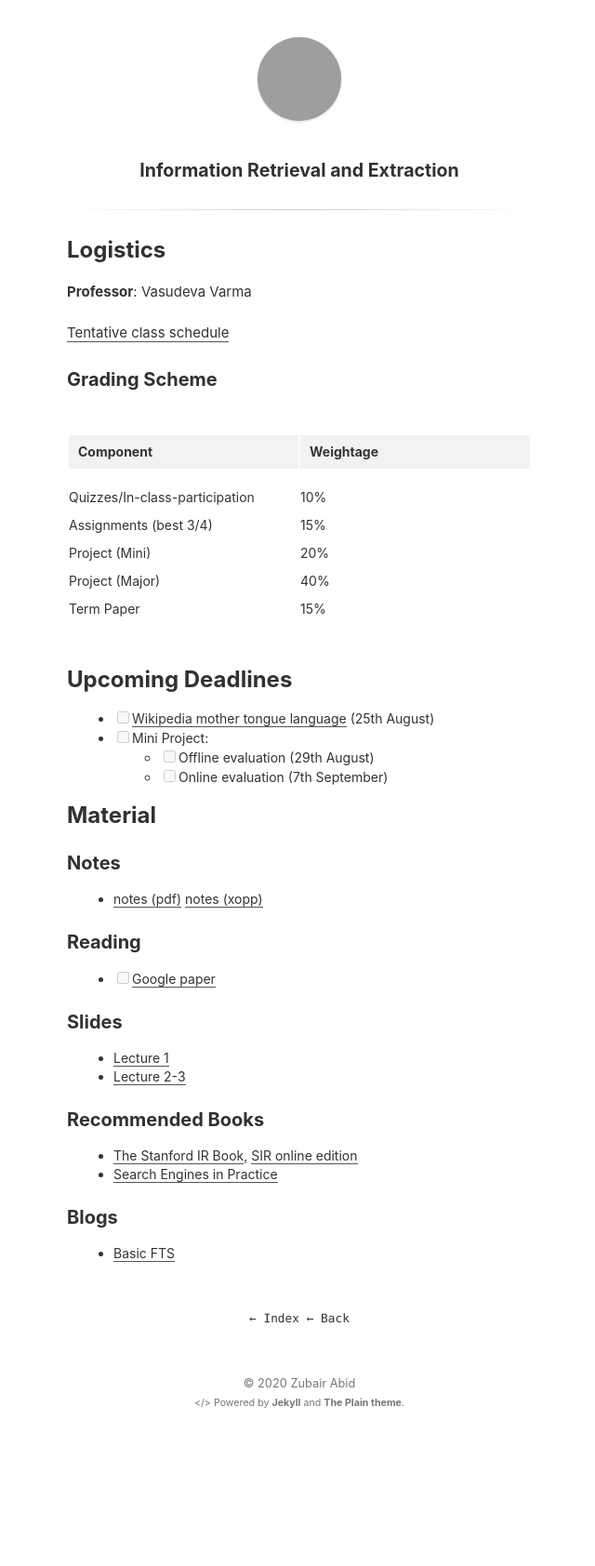
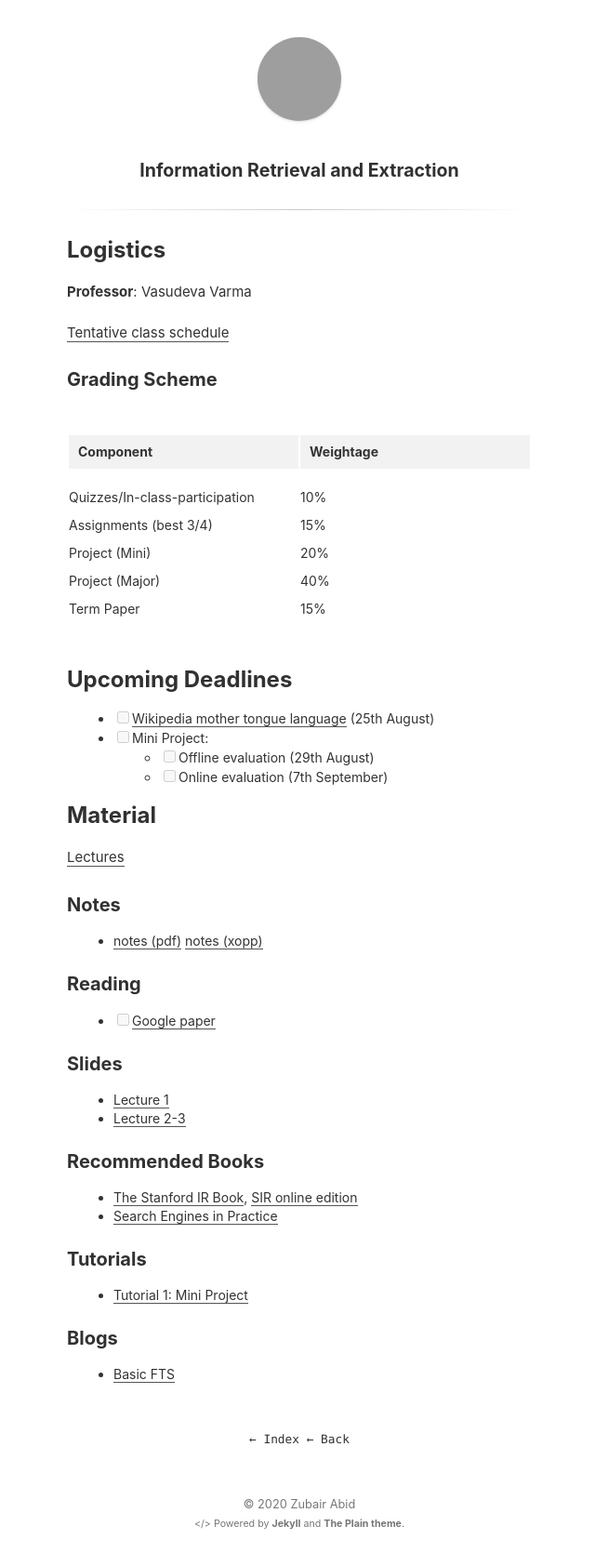
Before and after one commit to zubairabid/Semester7, a Jekyll site: the page built from subjects/IRE/index.md, in a window 1280 px wide. Shown: the whole page at 93% size, without its empty margins (318-958 px from the left). Built offline with Jekyll 4.4.1, drawn with Linux system fonts in a browser that asks for light colours; before the commit the page ends 1554 px from its top, so only the background shows below that; grey boxes are pictures that could not be loaded.

Commit message:
IRE Tute Material

```diff
--- a/subjects/IRE/index.md
+++ b/subjects/IRE/index.md
@@ -30,6 +30,8 @@ layout: page
 
 ## Material
 
+[Lectures]
+
 ### Notes
 
 - [notes (pdf)](./IREnotes.pdf) [notes (xopp)](./IREnotes.xopp)
@@ -48,6 +50,10 @@ layout: page
 - [The Stanford IR Book], [SIR online edition]
 - [Search Engines in Practice]
 
+### Tutorials
+
+- [Tutorial 1: Mini Project](./Slides/tutes/Mini_Project_Tutorial.pdf)
+
 ### Blogs
 
 - [Basic FTS]
@@ -58,3 +64,5 @@ layout: page
 [SIR online edition]: https://nlp.stanford.edu/IR-book/html/htmledition/irbook.html
 [Search Engines in Practice]: ./books/SEIRiP.pdf
 [Basic FTS]: https://artem.krylysov.com/blog/2020/07/28/lets-build-a-full-text-search-engine/
+
+[Lectures]: https://web.microsoftstream.com/group/61aa1300-6c08-4022-80e3-b8d6774ed151?view=highlights&referrer=https:%2F%2Fmoodle.iiit.ac.in%2Fcourse%2Fview.php%3Fid%3D1994
```
Also changed, not shown: 1 other file.
